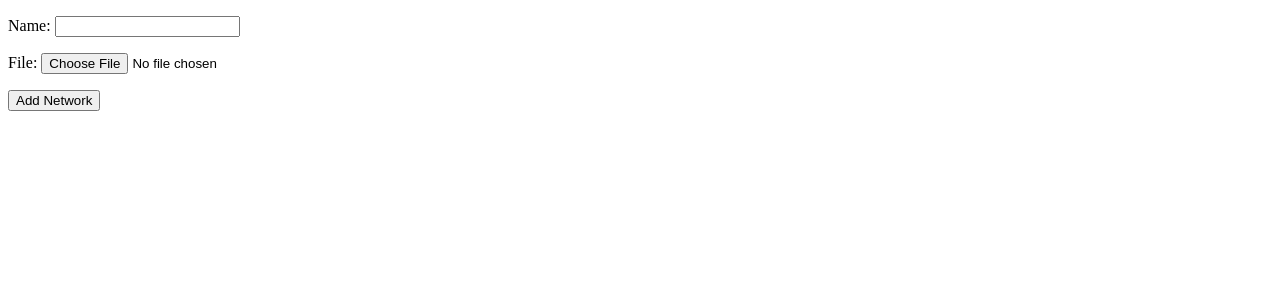
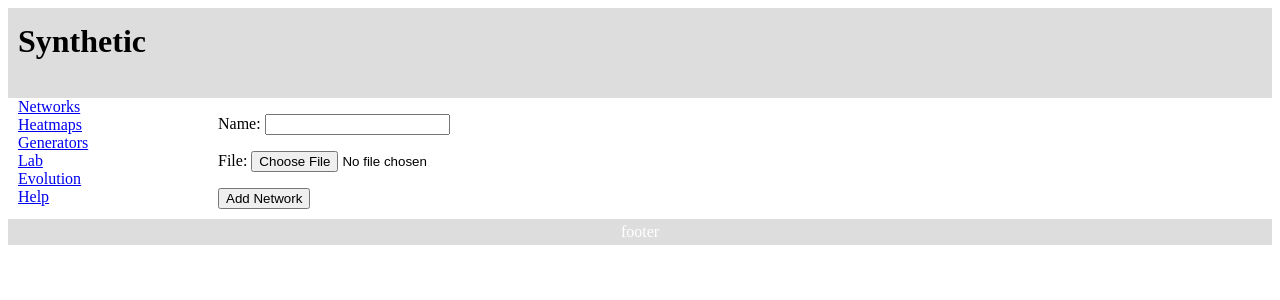
Before and after one commit to telmomenezes/synthetic, a Django app: page / in a window 1280 px wide. Shown: the top 300 px of the page. Run offline with Django 3.2, Linux system fonts and the light colour scheme; data that the repository does not hold is empty.

Commit message:
created css file and template for web UI

```diff
--- a/synweb/settings.py
+++ b/synweb/settings.py
@@ -78,6 +78,7 @@ STATICFILES_DIRS = (
     # Put strings here, like "/home/html/static" or "C:/www/django/static".
     # Always use forward slashes, even on Windows.
     # Don't forget to use absolute paths, not relative paths.
+    os.path.join(SITE_ROOT, 'static'),
 )
 
 # List of finder classes that know how to find static files in
--- /dev/null
+++ b/synweb/static/syn.css
@@ -0,0 +1,58 @@
+<style type="text/css">
+<!--
+
+body{
+margin:0;
+padding:0;
+line-height: 1.5em;
+}
+
+b{font-size: 110%;}
+em{color: red;}
+
+
+#header{
+background: #DDD;
+height: 90px;
+}
+
+#header h1{
+margin: 0;
+padding-top: 15px;
+}
+
+#contentwrapper{
+float: left;
+width: 100%;
+}
+
+#content{
+margin-left: 200px; /*Set left margin to LeftColumnWidth*/
+}
+
+#sidebar{
+float: left;
+width: 200px;
+margin-left: -100%;
+}
+
+#footer{
+clear: left;
+width: 100%;
+background: #DDD;
+color: #FFF;
+text-align: center;
+padding: 4px 0;
+}
+
+#footer a{
+color: #000;
+}
+
+.inside{
+margin: 10px;
+margin-top: 0;
+}
+
+-->
+</style>
--- a/synweb/templates/base.html
+++ b/synweb/templates/base.html
@@ -1,9 +1,35 @@
-<!DOCTYPE html PUBLIC "-//W3C//DTD XHTML 1.0 Transitional//EN" "http://www.w3.org/TR/xhtml1/DTD/xhtml1-transitional.dtd">
-<html>
+<!DOCTYPE html PUBLIC "-//W3C//DTD XHTML 1.0 Transitional//EN"
+"http://www.w3.org/TR/xhtml1/DTD/xhtml1-transitional.dtd">
+<html xmlns="http://www.w3.org/1999/xhtml" lang="en" xml:lang="en">
 <head>
+<meta http-equiv="Content-Type" content="text/html; charset=iso-8859-1" />
 <title>Synthetic - {% block title %}{% endblock %}</title>
+<link rel="stylesheet" href="{{ STATIC_URL }}syn.css" type="text/css">
+
+
 </head>
 <body>
-{% block content %}{% endblock %}
+<div id="header"><div class="inside"><h1>Synthetic</h1></div></div>
+
+<div id="contentwrapper">
+<div id="content">
+<div class="inside">{% block content %}{% endblock %}</div>
+</div>
+</div>
+
+<div id="sidebar">
+<div class="inside">
+<a href="/">Networks</a><br />
+<a href="/">Heatmaps</a><br />
+<a href="/">Generators</a><br />
+<a href="/">Lab</a><br />
+<a href="/">Evolution</a><br />
+<a href="/">Help</a><br />
+</div>
+
+</div>
+
+<div id="footer">footer</div>
+
 </body>
 </html>
--- a/synweb/templates/histogram.html
+++ b/synweb/templates/histogram.html
@@ -3,7 +3,7 @@
 {% block content %}
 
 
-<canvas id="myCanvas" width="500" height="500">
+<canvas id="myCanvas" width="300" height="300">
 Sorry, your browser does not support canvas.
 </canvas>
 
@@ -22,11 +22,12 @@ for each (var val in vals) {
 
 var elem = document.getElementById('myCanvas');
 
-var side = 500.0 / bins;
 
 if (elem && elem.getContext) {
     var context = elem.getContext('2d');
     if (context) {
+        var side = elem.width / bins;
+
         var i = 0;
         for (x = 0; x < bins; x++) {
             for (y = 0; y < bins; y++) {
```
